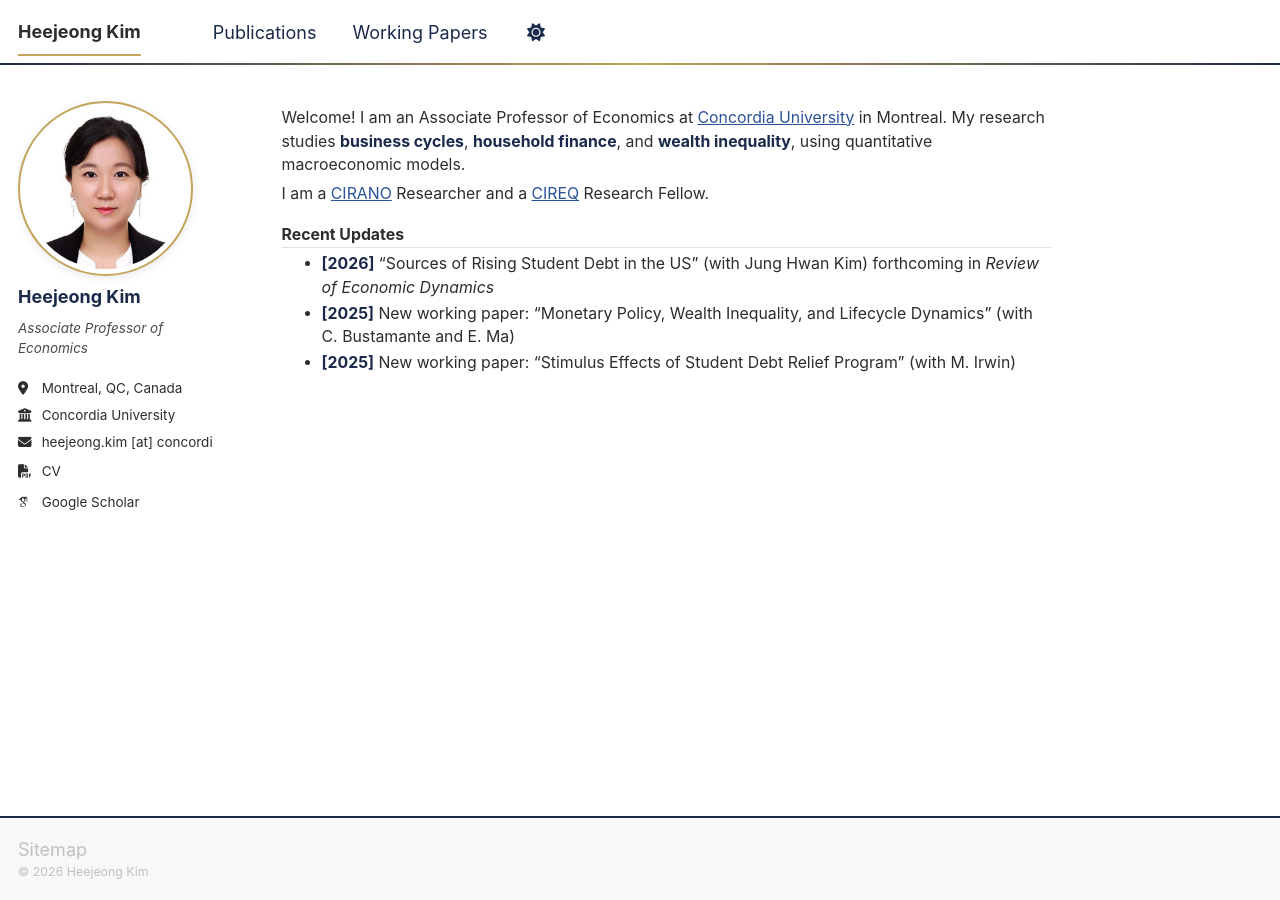
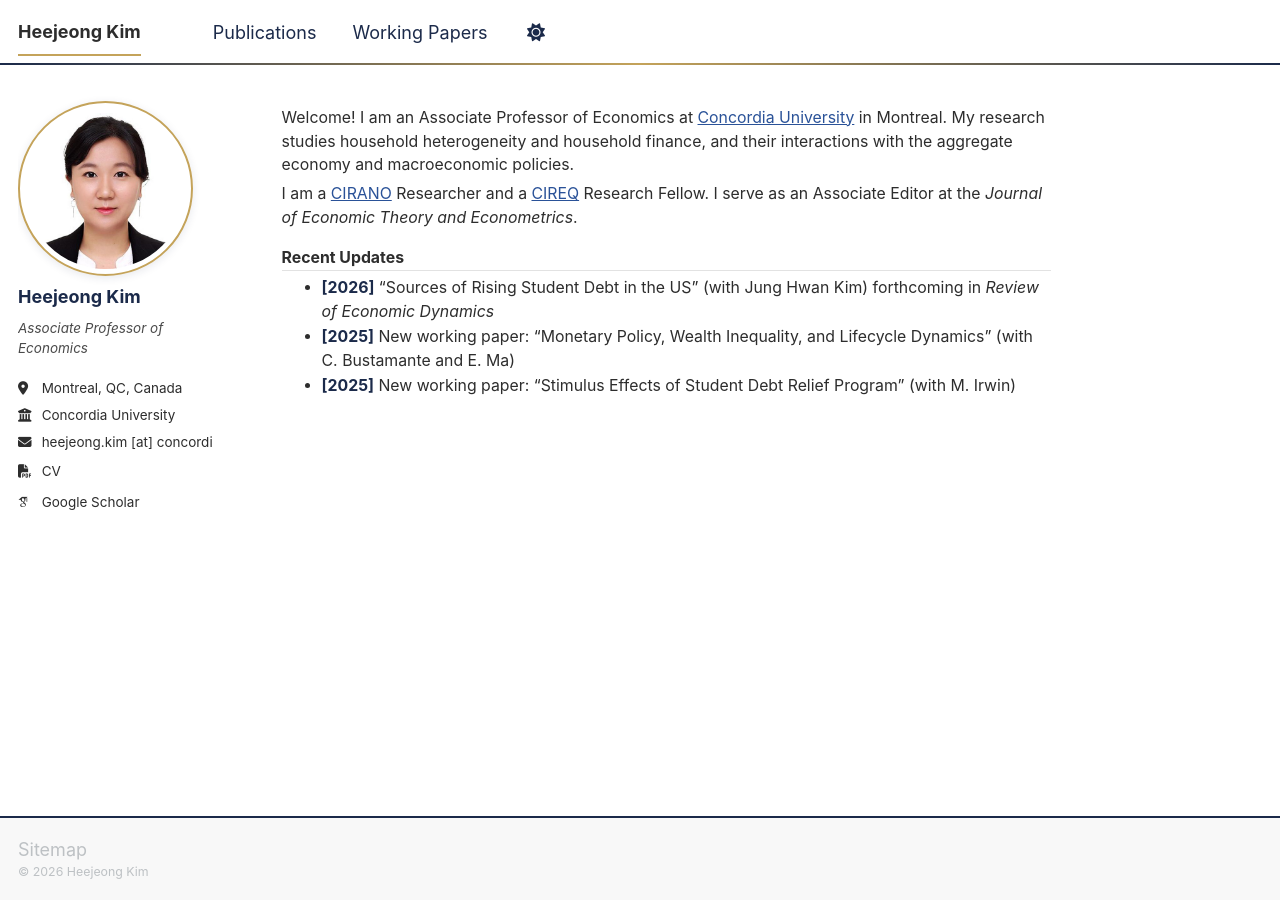
Before and after one commit to HeejeongKimEcon/HeejeongKimEcon.github.io, a Jekyll site: the page built from _pages/about.md, in a window 1280 px wide. Built offline with Jekyll 4.4.1, drawn with Linux system fonts in a browser that asks for light colours; some web fonts are replaced; a script bundle is joined from its source files by our own code; library files that are not in the unit come from our copies.

Commit message:
Update about page research description and editorial role

```diff
--- a/_pages/about.md
+++ b/_pages/about.md
@@ -6,9 +6,9 @@ redirect_from:
   - /about.html
 ---
 
-Welcome! I am an Associate Professor of Economics at [Concordia University](https://www.concordia.ca/) in Montreal. My research studies **business cycles**, **household finance**, and **wealth inequality**, using quantitative macroeconomic models.
+Welcome! I am an Associate Professor of Economics at [Concordia University](https://www.concordia.ca/) in Montreal. My research studies household heterogeneity and household finance, and their interactions with the aggregate economy and macroeconomic policies.
 
-I am a [CIRANO](https://www.cirano.qc.ca/) Researcher and a [CIREQ](https://www.cireqmontreal.com/) Research Fellow.
+I am a [CIRANO](https://www.cirano.qc.ca/) Researcher and a [CIREQ](https://www.cireqmontreal.com/) Research Fellow. I serve as an Associate Editor at the *Journal of Economic Theory and Econometrics*.
 
 ## Recent Updates
 
```
